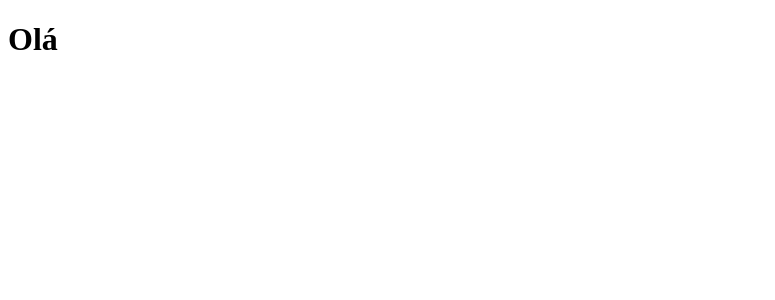
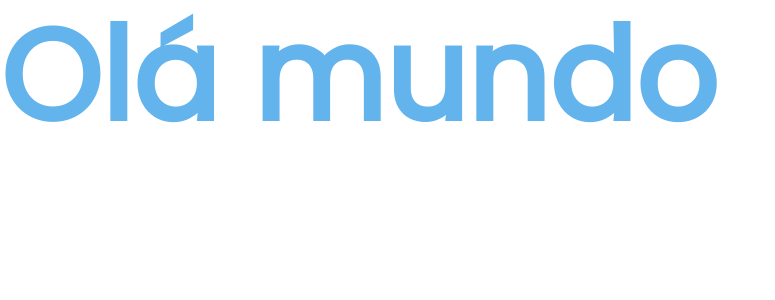
Before and after one commit to PedroHenry-Santos/Form.MY, a Next.js app: page / in a window 1280 px wide. Shown: the top 300 px of the page, without its empty margins (0-775 px from the left). Built offline with nearby package versions, Linux system fonts and the light colour scheme.

Commit message:
feat(chakra): add and configure chakra ui
fixes #1

```diff
--- a/package.json
+++ b/package.json
@@ -13,6 +13,12 @@
     "generate": "yarn plop --plopfile ./generators/plopfile.js"
   },
   "dependencies": {
+    "@chakra-ui/react": "^1.6.5",
+    "@emotion/react": "^11",
+    "@emotion/styled": "^11",
+    "@fontsource/archivo": "^4.5.0",
+    "@fontsource/poppins": "^4.5.0",
+    "framer-motion": "^4",
     "next": "11.0.1",
     "next-pwa": "^5.2.23",
     "react": "17.0.2",
--- /dev/null
+++ b/src/assets/styles/theme.ts
@@ -0,0 +1,14 @@
+import { extendTheme } from '@chakra-ui/react';
+
+const theme = extendTheme({
+  config: {
+    initialColorMode: 'light',
+    useSystemColorMode: false
+  },
+  fonts: {
+    heading: 'Poppins',
+    body: 'Archivo'
+  }
+});
+
+export default theme;
--- a/src/pages/_app.tsx
+++ b/src/pages/_app.tsx
@@ -1,18 +1,25 @@
+import { ChakraProvider } from '@chakra-ui/react';
 import type { AppProps } from 'next/app';
 import Head from 'next/head';
+
+import '@fontsource/poppins';
+import '@fontsource/archivo';
+import theme from '../assets/styles/theme';
 
 const MyApp: React.FC<AppProps> = ({ Component, pageProps }) => {
   return (
     <>
       <Head>
-        <title>Boilerplate NextJS</title>
+        <title>Form</title>
         <meta
           name="viewport"
           content="minimum-scale=1, initial-scale=1, width=device-width, shrink-to-fit=no, user-scalable=no, viewport-fit=cover"
         />
       </Head>
 
-      <Component {...pageProps} />
+      <ChakraProvider theme={theme}>
+        <Component {...pageProps} />
+      </ChakraProvider>
     </>
   );
 };
--- a/src/pages/_document.tsx
+++ b/src/pages/_document.tsx
@@ -1,6 +1,9 @@
 import React from 'react';
 
+import { ColorModeScript } from '@chakra-ui/react';
 import Document, { Head, Html, Main, NextScript } from 'next/document';
+
+import theme from '../assets/styles/theme';
 
 export default class MyDocument extends Document {
   render(): JSX.Element {
@@ -33,6 +36,7 @@ export default class MyDocument extends Document {
           <link rel="manifest" href="manifest.json" />
         </Head>
         <body>
+          <ColorModeScript initialColorMode={theme.config.initialColorMode} />
           <Main />
           <NextScript />
         </body>
--- a/src/pages/index.tsx
+++ b/src/pages/index.tsx
@@ -1,11 +1,14 @@
 import React from 'react';
 
+import { Heading } from '@chakra-ui/react';
 import { NextPage } from 'next';
 
 const PageComponent: React.FC<NextPage> = () => {
   return (
     <>
-      <h1>Olá</h1>
+      <Heading color="blue.300" fontSize="9xl">
+        Olá mundo
+      </Heading>
     </>
   );
 };
```
Also changed, not shown: 1 other file (tests, documents, lock files or other folders).
